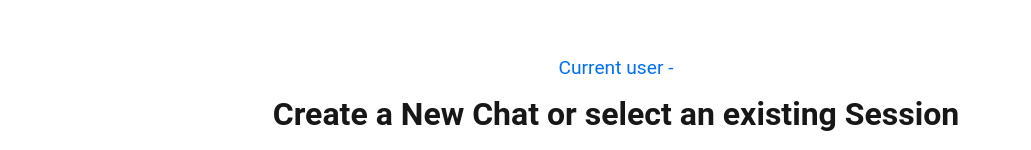
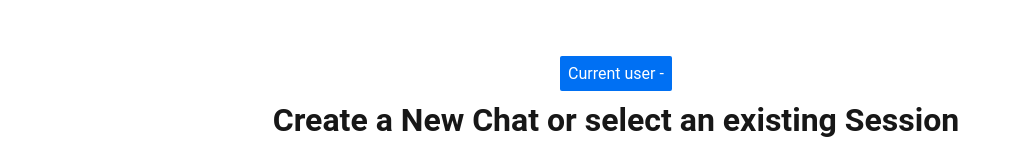
Before and after one commit to RVNayan/next-chat, a Next.js app: page /chat in a window 1280 px wide. Shown: the top 150 px of the page, without its empty margins (124-1155 px from the left). Built offline with nearby package versions, Linux system fonts and the light colour scheme; no server answers; sample sign-in values are in the browser's storage.

Commit message:
fixed Sessions

```diff
--- a/pages/chat.js
+++ b/pages/chat.js
@@ -82,7 +82,16 @@ const Chat = () => {
           if (response.ok) {
             const data = await response.json();
             const sessionNumbers = data.data.map((msg) => msg.sessionId);
-            setSessions([...new Set(sessionNumbers)]);
+            const uniqueSessions = [...new Set(sessionNumbers)];
+            setSessions(uniqueSessions);
+
+            // Default to session 1 if available
+            if (uniqueSessions.includes("1")) {
+              setSessionId("1");
+            } else if (uniqueSessions.length > 0) {
+              // Default to the first session if Session 1 doesn't exist
+              setSessionId(uniqueSessions[0]);
+            }
           } else {
             console.error("Failed to fetch sessions.");
           }
@@ -244,12 +253,17 @@ const Chat = () => {
           <li
             key={session}
             onClick={() => handleSessionSelect(session)}
-                style={styles.sessionItem}
+            style={{
+              ...styles.sessionItem,
+              backgroundColor: sessionId === session ? "green" : "#0070f3", // Green for active, blue for others
+              color: "white",
+            }}
           >
             Session {session}
           </li>
         ))}
       </ul>
+
         </div>
       )}
       {!isSidebarVisible && (
@@ -423,10 +437,17 @@ const styles = {
     height: "20px",
   },
   userIcon: {
-    fontSize: "1.2rem",
+    fontSize: "1rem",
     cursor: "pointer",
-    marginBottom: "1rem",
-    color: "#0070f3",
+    color: "white",
+    backgroundColor: "#0070f3", // Button background
+    padding: "0.5rem", // Padding for button-like appearance
+    borderRadius: "2px", // Rounded corners
+    border: "none",
+    display: "inline-block", // Keep it inline
+    textAlign: "center", // Center text alignment
+    transition: "background-color 0.3s", // Smooth hover effect
+    marginBottom: "10px"
   },
   dropdownMenu: {
     border: "1px solid #ccc",
```
Lines whose indentation alone changed are shown as unchanged.
